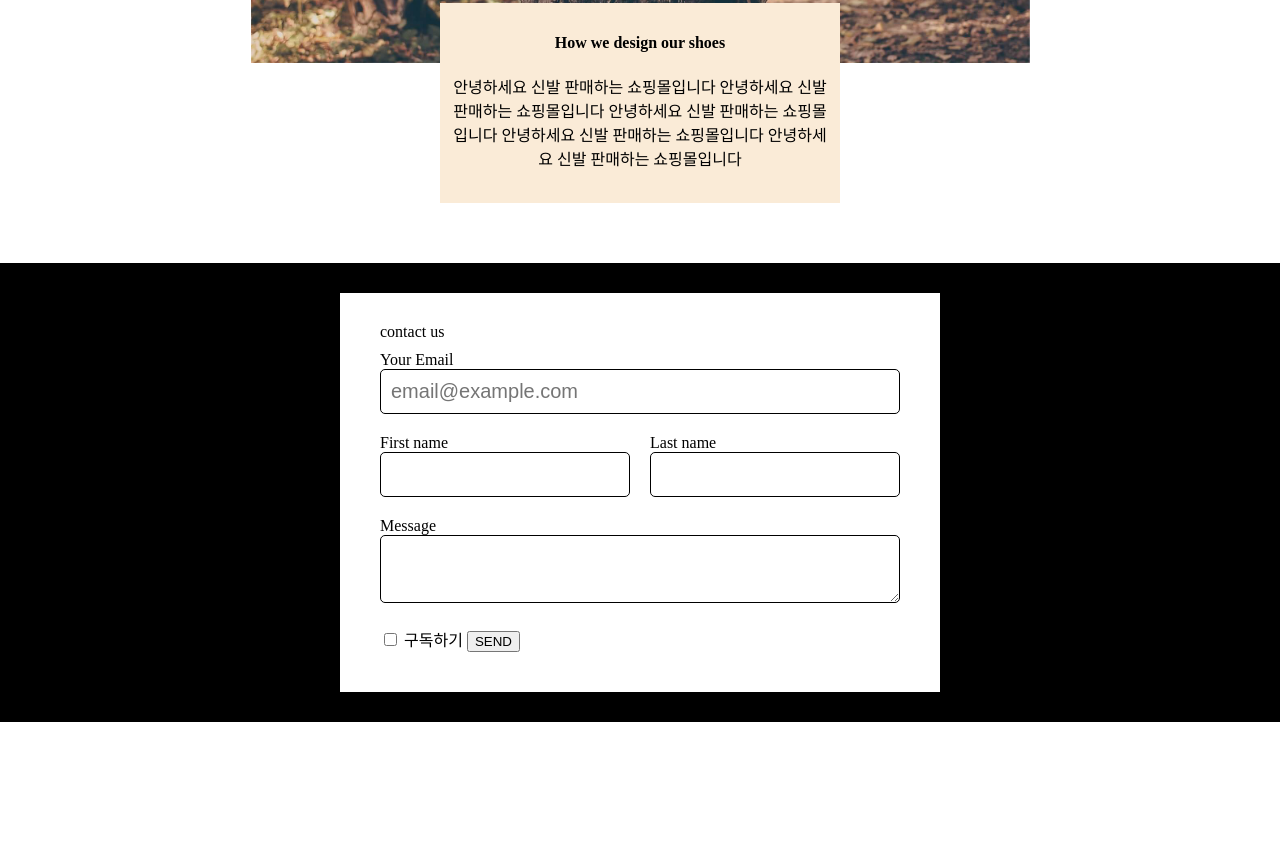
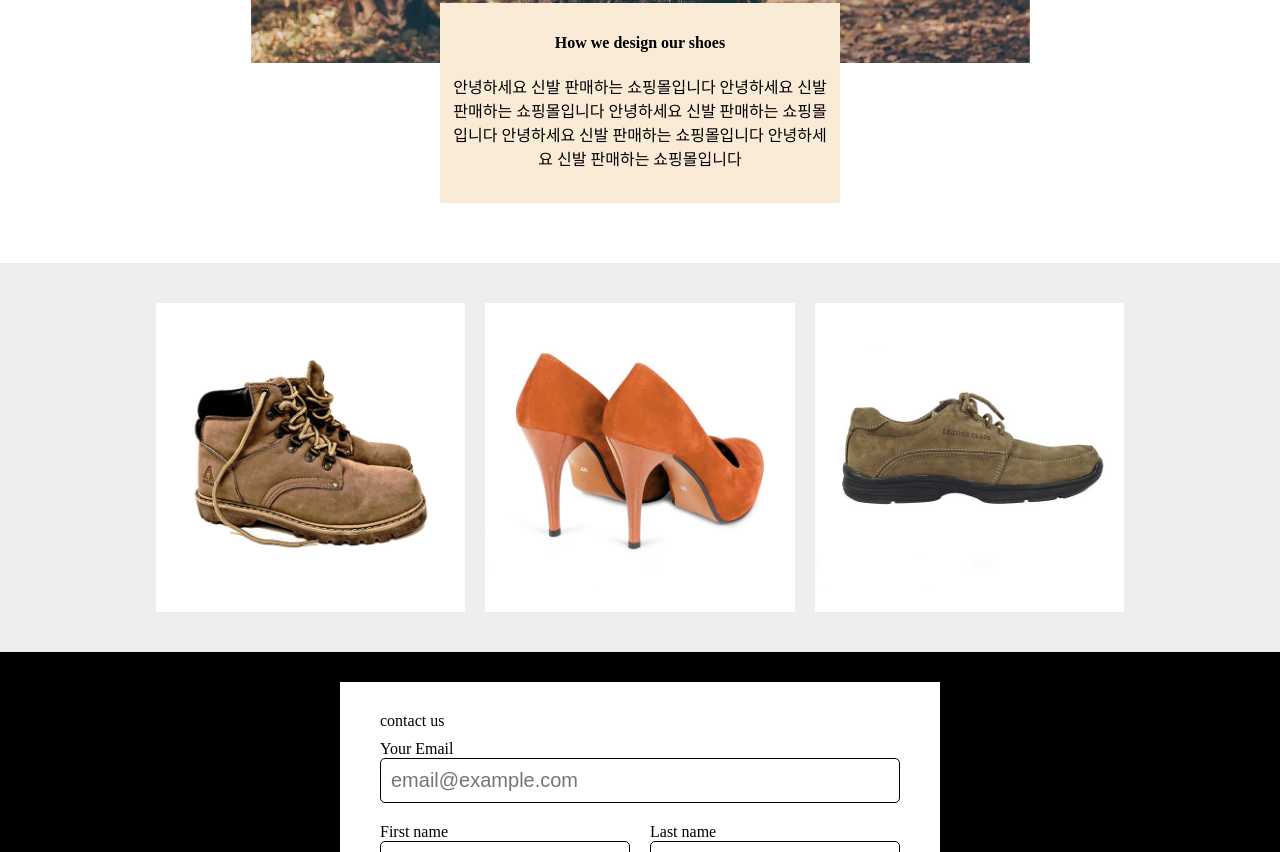
Before and after one commit to jungminji0215/study-html-css-js, a plain HTML site: page coding-apple/layout2/index.html in a window 1280 px wide. Shown: the part 495-1347 px from the top of the page. Before the commit the page ends 1217 px from the top, so only its background shows below. Drawn offline with Linux system fonts and the light colour scheme.

Commit message:
css 애니메이션 구현해보기

```diff
--- a/coding-apple/layout2/index.html
+++ b/coding-apple/layout2/index.html
@@ -27,6 +27,28 @@
         쇼핑몰입니다 안녕하세요 신발 판매하는 쇼핑몰입니다 안녕하세요 신발
         판매하는 쇼핑몰입니다 안녕하세요 신발 판매하는 쇼핑몰입니다
       </p>
+    </div>
+
+    <div class="shop-bg">
+      <div class="shop-container">
+        <div class="shop-item">
+          <div class="overlay-parent">
+            <div class="overlay"></div>
+            <img src="product1-1.jpeg" />
+          </div>
+        </div>
+        <div class="shop-item">
+          <div class="overlay-parent">
+            <div class="overlay-wrap">
+              <div class="overlay2">$60</div>
+            </div>
+            <img src="product2.jpeg" />
+          </div>
+        </div>
+        <div class="shop-item">
+          <img src="product3.jpeg" />
+        </div>
+      </div>
     </div>
 
     <div class="form-background">
--- a/coding-apple/layout2/style.css
+++ b/coding-apple/layout2/style.css
@@ -117,3 +117,64 @@ textarea {
 .flex-item {
   font-size: 50px;
 }
+
+.shop-bg {
+  background-color: #eee;
+  padding: 30px;
+}
+
+.shop-container {
+  display: flex;
+  justify-content: center;
+  width: 90%;
+  margin: auto;
+}
+
+.shop-item {
+  width: 30%;
+  padding: 10px;
+}
+
+.shop-item img {
+  width: 100%;
+  display: block;
+}
+
+.overlay {
+  position: absolute;
+  background: rgba(0, 0, 0, 0.5);
+  width: 100%;
+  height: 100%;
+  opacity: 0;
+  transition: all 1s;
+}
+
+.overlay:hover {
+  opacity: 1;
+}
+
+.overlay-parent {
+  position: relative;
+}
+
+.overlay-wrap {
+  overflow: hidden;
+  position: absolute;
+  width: 100%;
+  height: 100%;
+}
+
+.overlay2 {
+  background-color: rgba(0, 0, 0, 0.5);
+  width: 100%;
+  height: 100%;
+  font-size: 30px;
+  color: white;
+  transition: all 1s;
+  margin-top: 100%;
+}
+
+.overlay-wrap:hover .overlay2 {
+  margin-top: 50%;
+  /* animation: slide-up 2s forwards; */
+}
--- a/coding-apple/media/style.css
+++ b/coding-apple/media/style.css
@@ -1,4 +1,4 @@
-body {
+/* body {
   margin: 0;
 }
 
@@ -14,8 +14,9 @@ body {
 .items {
   width: 25%;
   background-color: blanchedalmond;
-}
+} */
 
+/*
 @media screen and (max-width: 1200px) {
   .items {
     width: 50%;
@@ -26,4 +27,16 @@ body {
   .items {
     width: 100%;
   }
+} */
+
+.nav-item {
+  float: left;
 }
+
+.right {
+  text-align: start;
+}
+
+.test {
+  width: 80%;
+}
```
Also changed, not shown: coding-apple/media/index.html (+9 -2 lines), coding-apple/layout2/product1-1.jpeg (added), coding-apple/layout2/product2.jpeg (added), coding-apple/layout2/product3.jpeg (added).
